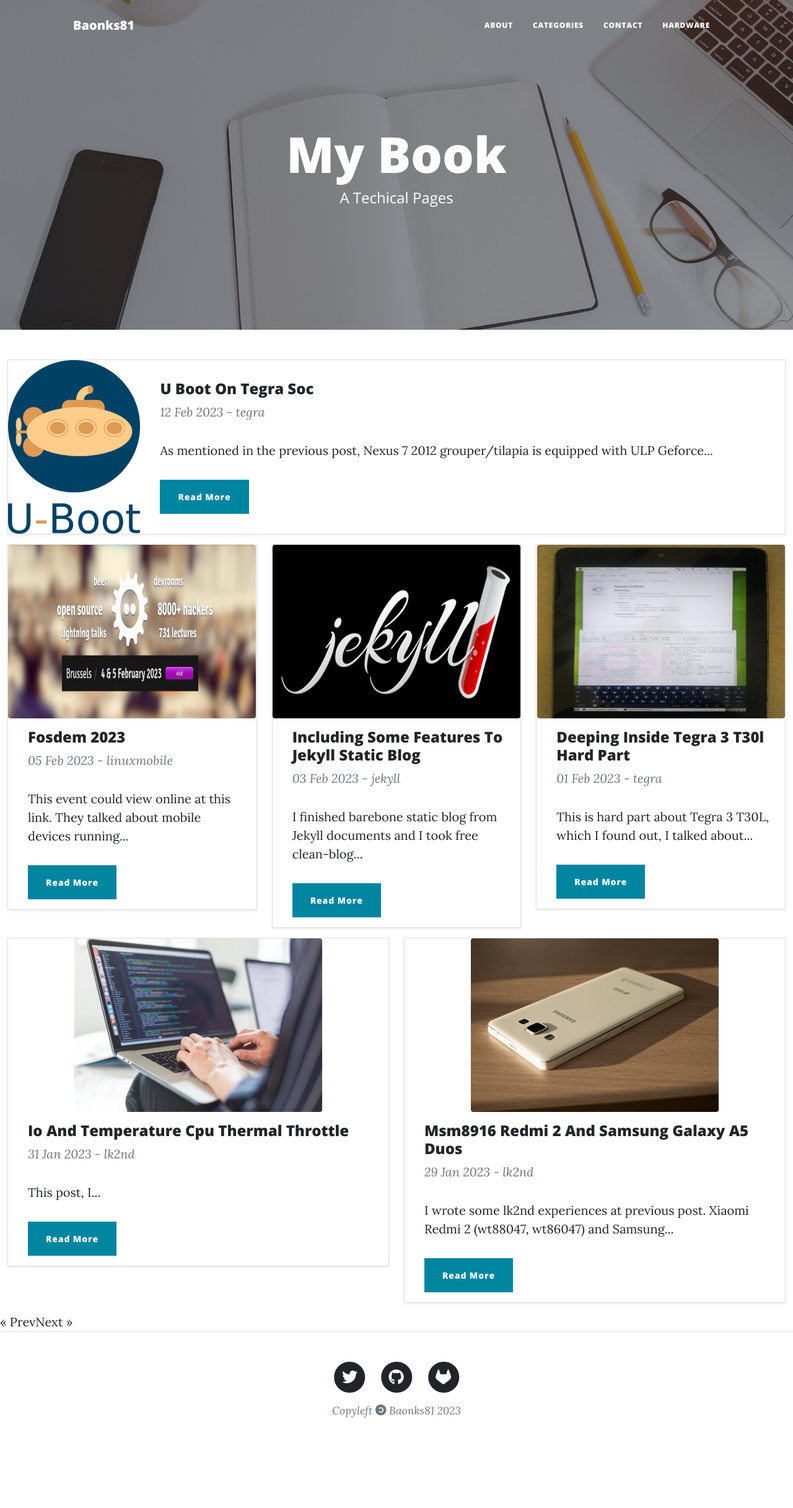
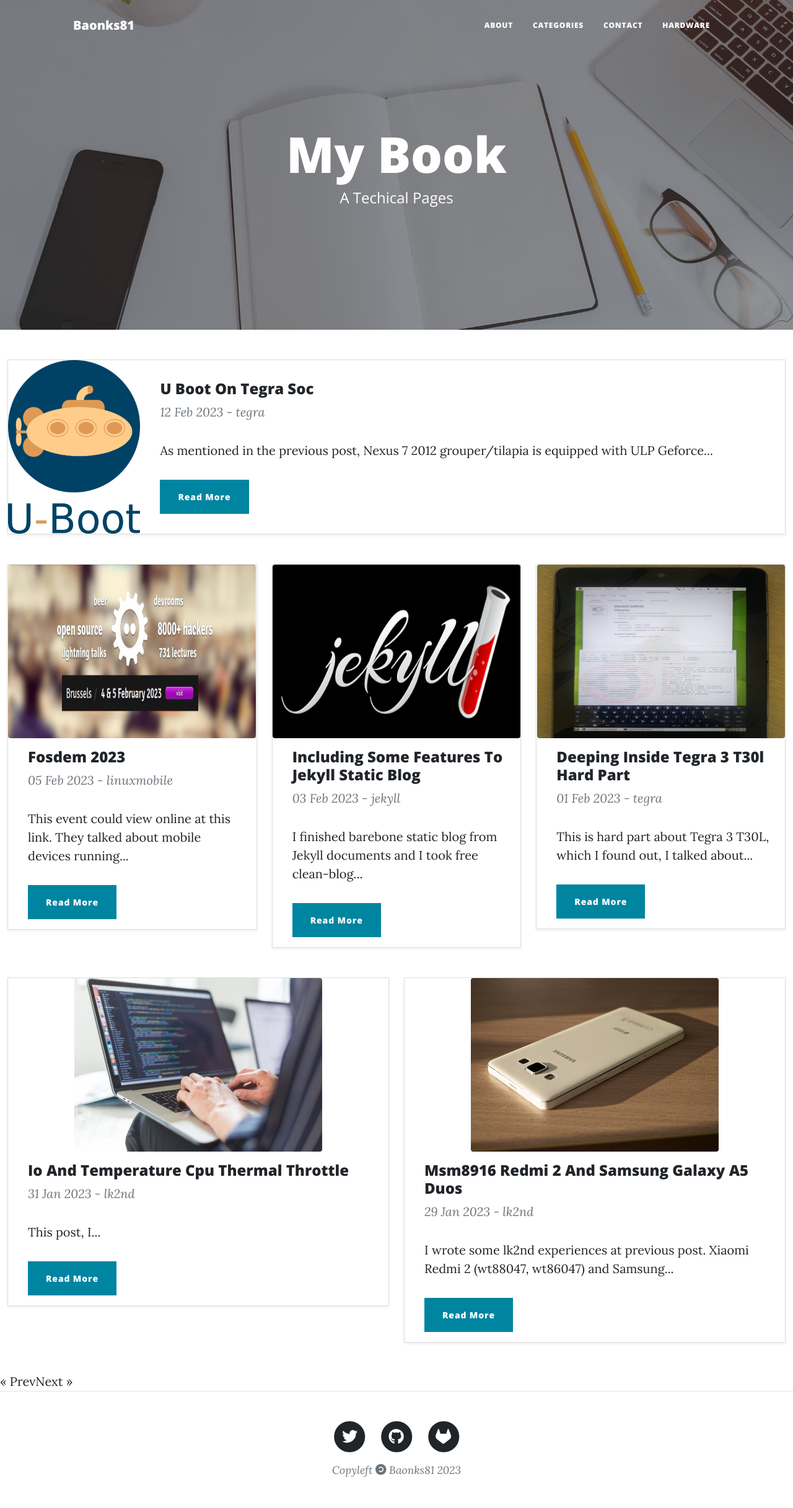
Before and after one commit to Baonks81/baonks81.github.io, a Jekyll site: the page built from index.html, in a window 1280 px wide. Shown: the whole page at 62% size. Built offline with Jekyll 4.4.1, drawn with Linux system fonts in a browser that asks for light colours; nearby versions of some CDN libraries; library files that are not in the unit come from our copies; the list of posts is cut into pages by our own code; before the commit the page ends 2337 px from its top, so only the background shows below that.

Commit message:
Update index.html

```diff
--- a/index.html
+++ b/index.html
@@ -10,14 +10,14 @@
          {% for post in paginator.posts %}
             {% if forloop.index == 1 %}
                  <div class="col col-12 col-xs-12 col-sm-6 col-md-6 col-lg-12 col-xl-12 col-xxl-12">
-                    <div class="card mb-3 shadow-sm flex-lg-row flex-xl-row flex-xxl-row d-flex align-items-center">
+                    <div class="card mb-5 shadow-sm flex-lg-row flex-xl-row flex-xxl-row d-flex align-items-center">
             {% else %}
                {% if forloop.index > 4 %}
                     <div class="col col-12 col-xs-12 col-sm-6 col-md-6 col-lg-6 col-xl-6 col-xxl-6">
-                       <div class="card mb-3 shadow-sm">
+                       <div class="card mb-5 shadow-sm">
                {% else %}
                     <div class="col col-12 col-xs-12 col-sm-6 col-md-6 col-lg-4 col-xl-4 col-xxl-4">
-                       <div class="card mb-3 shadow-sm">
+                       <div class="card mb-5 shadow-sm">
                {% endif %}
 
             {% endif %}
```
